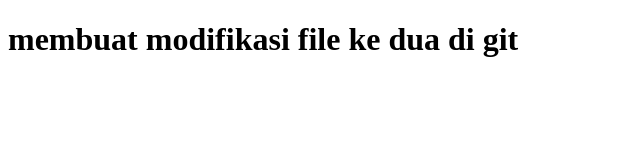
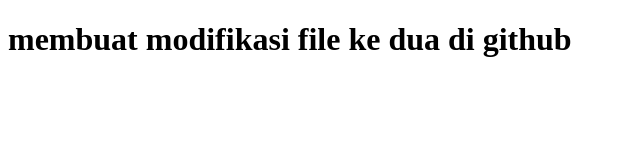
Before and after one commit to wahyu-id/C050423008-latihan-git, a plain HTML site: page index.html in a window 1280 px wide. Shown: the whole page, without its empty margins (0-640 px from the left). Drawn offline with Linux system fonts and the light colour scheme.

Commit message:
penambahan isi index.html

```diff
--- a/index.html
+++ b/index.html
@@ -6,6 +6,6 @@
     <title>testing index</title>
 </head>
 <body>
-    <h1>membuat modifikasi file ke dua di git</h1>
+    <h1>membuat modifikasi file ke dua di github</h1>
 </body>
 </html>
```
